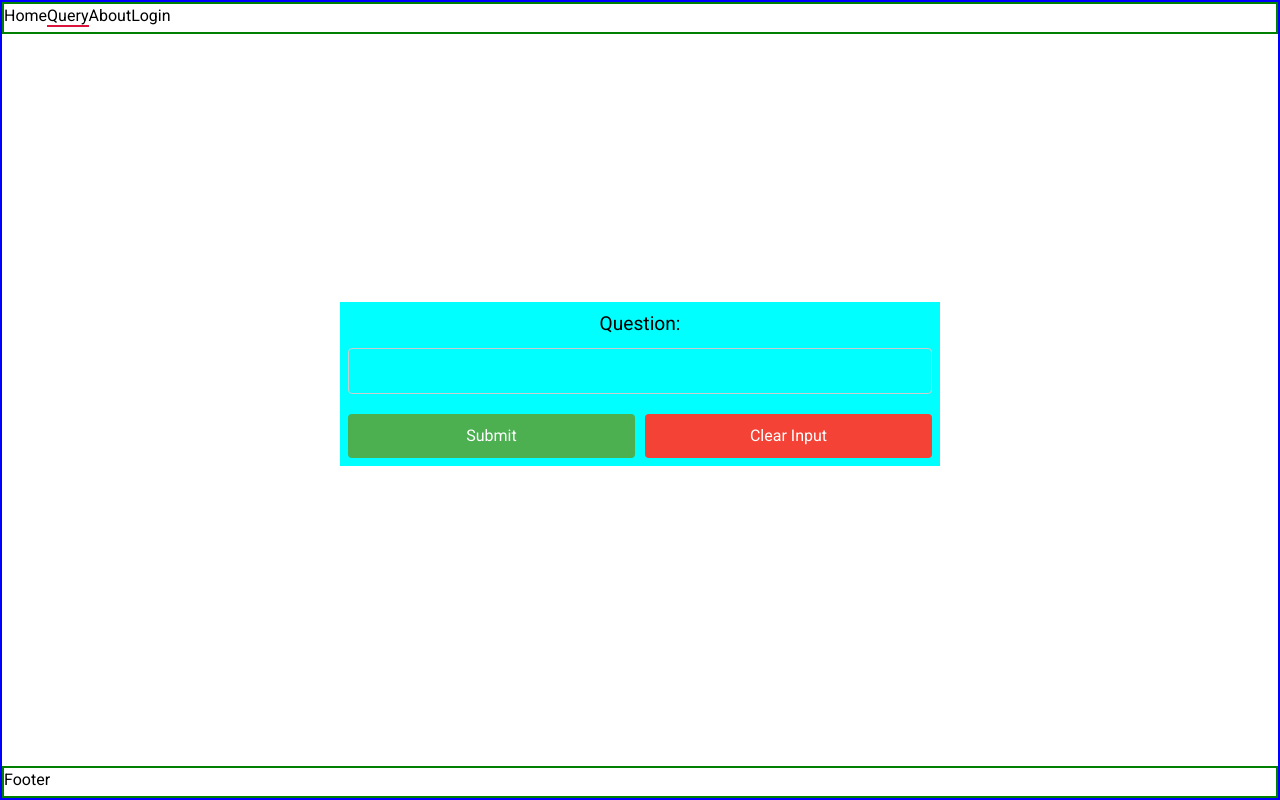
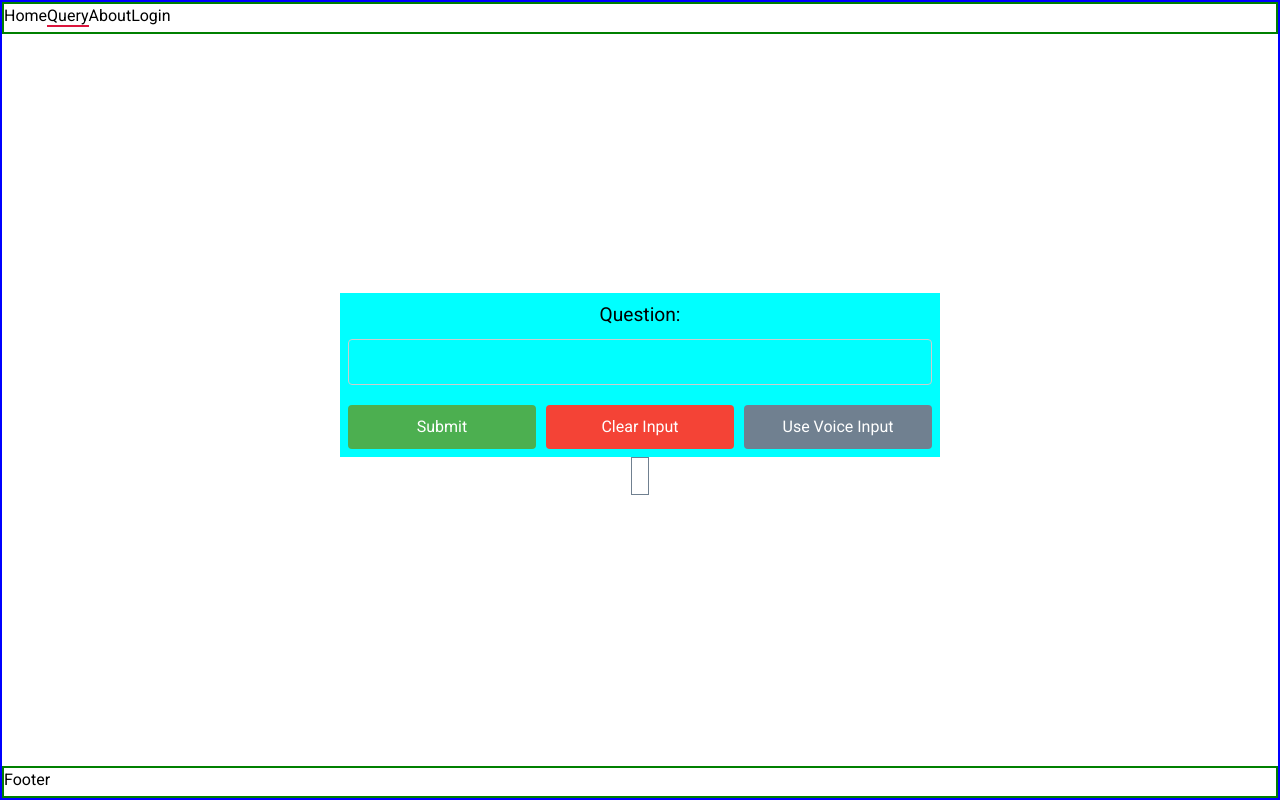
Before and after one commit to MeGallin/langchainPinecone, a React (Vite) app in the folder FE/: page /query in a window 1280 px wide. Built offline with nearby package versions, Linux system fonts and the light colour scheme.

Commit message:
Voice working

```diff
--- a/FE/src/components/question/QuestionComponent.css
+++ b/FE/src/components/question/QuestionComponent.css
@@ -61,10 +61,20 @@
   color: white;
 }
 
+.button-voice {
+  background-color: slategray;
+  color: white;
+}
+.responses-container {
+  border: slategray 1px solid;
+  overflow-y: auto;
+  max-width: 600px;
+  padding: 0.5em;
+}
 .response {
   margin-top: 20px;
-  width: 100%;
-  max-width: 600px;
+  /* width: 100%;
+  max-width: 600px; */
   text-align: left;
   background-color: pink;
   padding: 0.5em;
--- a/FE/src/components/question/QuestionComponent.tsx
+++ b/FE/src/components/question/QuestionComponent.tsx
@@ -48,6 +48,32 @@ const QuestionComponent: React.FC = () => {
     }
   };
 
+  const handleVoiceInput = () => {
+    const SpeechRecognition =
+      (window as any).SpeechRecognition ||
+      (window as any).webkitSpeechRecognition;
+    if (!SpeechRecognition) {
+      setError('Speech recognition is not supported in this browser.');
+      return;
+    }
+
+    const recognition = new SpeechRecognition();
+    recognition.lang = 'en-US';
+    recognition.interimResults = false;
+    recognition.maxAlternatives = 1;
+
+    recognition.onresult = (event: SpeechRecognitionEvent) => {
+      const transcript = event.results[0][0].transcript;
+      setQuestion(transcript);
+    };
+
+    recognition.onerror = (event: SpeechRecognitionErrorEvent) => {
+      setError('Error occurred in recognition: ' + event.error);
+    };
+
+    recognition.start();
+  };
+
   return (
     <div className="question-form-container">
       <form onSubmit={handleSubmit} className="question-form">
@@ -67,11 +93,25 @@ const QuestionComponent: React.FC = () => {
           >
             Submit
           </button>
-          <button type="button" onClick={clearInput} className="button-clear">
+          <button
+            type="button"
+            onClick={clearInput}
+            disabled={!question.trim()}
+            className="button-clear"
+          >
             Clear Input
+          </button>
+          <button
+            type="button"
+            onClick={handleVoiceInput}
+            className="button-voice"
+          >
+            Use Voice Input
           </button>
         </div>
       </form>
+
+      <div className="responses-container">
         {loading && <div className="spinner"></div>}
         {error && <p className="error">{error}</p>}
         <div className="responses">
@@ -83,6 +123,7 @@ const QuestionComponent: React.FC = () => {
           ))}
         </div>
       </div>
+    </div>
   );
 };
 
```
Lines whose indentation alone changed are shown as unchanged.
